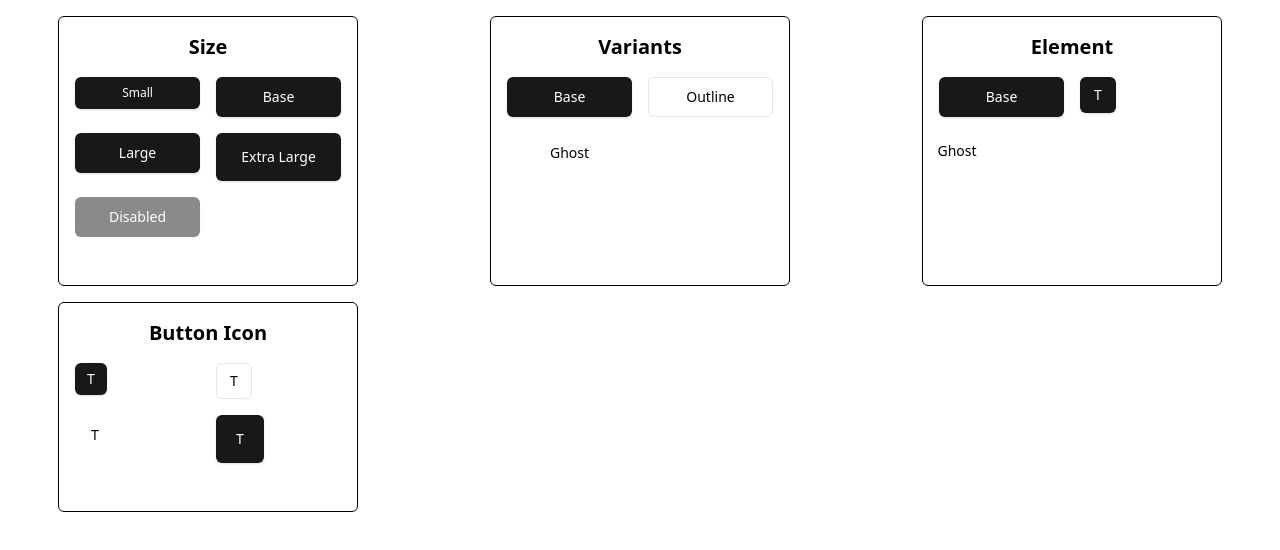
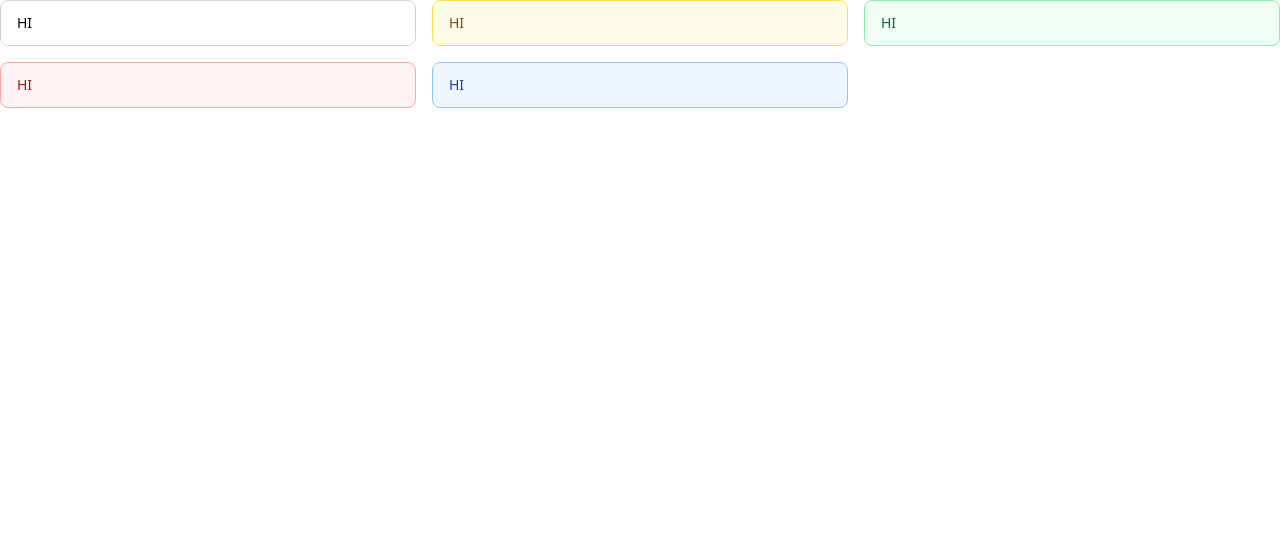
Before and after one commit to Criztiandev/FLUID-UI, a React (Vite) app: page / in a window 1280 px wide. Shown: the top 550 px of the page. Built offline with nearby package versions, Linux system fonts and the light colour scheme.

Commit message:
Alert Component is Done

```diff
--- a/src/App.tsx
+++ b/src/App.tsx
@@ -1,43 +1,16 @@
-import Button from "./components/ui/Button";
-import DisplayBlock from "./containers/DisplayBlock";
+import Alert from "./components/ui/Alert";
 
 function App() {
   return (
     <div className="grid grid-cols-3 gap-4">
-      <DisplayBlock title="Size">
-        <Button size="sm">Small</Button>
-        <Button>Base</Button>
-        <Button size="lg">Large</Button>
-        <Button size="xl">Extra Large</Button>
-        <Button disabled>Disabled</Button>
-      </DisplayBlock>
-
-      <DisplayBlock title="Variants">
-        <Button>Base</Button>
-        <Button variant="outline">Outline</Button>
-        <Button variant="ghost">Ghost</Button>
-      </DisplayBlock>
-
-      <DisplayBlock title="Element">
-        <Button>Base</Button>
-        <Button as="icon">T</Button>
-        <Button as="link">Ghost</Button>
-      </DisplayBlock>
-
-      <DisplayBlock title="Button Icon">
-        <Button as="icon" size="sm">
-          T
-        </Button>
-        <Button variant="outline" as="icon">
-          T
-        </Button>
-        <Button variant="ghost" as="icon" size="lg">
-          T
-        </Button>
-        <Button as="icon" size="xl">
-          T
-        </Button>
-      </DisplayBlock>
+      {/* <DisplayBlock title="Size"></DisplayBlock> */}
+      <Alert>HI</Alert>
+      <Alert variant="warning" border>
+        HI
+      </Alert>
+      <Alert variant="success">HI</Alert>
+      <Alert variant="danger">HI</Alert>
+      <Alert variant="info">HI</Alert>
     </div>
   );
 }
--- a/src/components/ui/Alert.tsx
+++ b/src/components/ui/Alert.tsx
@@ -1,70 +1,43 @@
-import { ReactNode, useState } from "react";
+import { HTMLAttributes, forwardRef } from "react";
 import { cn } from "../../utils/tailwind.utils";
 
-interface Base {
-  className?: string;
-  children?: ReactNode;
+interface Props extends HTMLAttributes<HTMLDivElement> {
+  variant?: "info" | "danger" | "success" | "warning" | "bland";
+  border?: boolean;
 }
 
-interface Props extends Base {
-  status?: "info" | "success" | "warning" | "error";
-  icon?: ReactNode;
-  bordered?: boolean;
-}
-
-const Alert = (props: Props) => {
-  const [active, setActive] = useState(true);
-
-  const statusStyle = {
-    info: `text-blue-80 bg-blue-50 dark:bg-gray-800 dark:text-blue-400 ${
-      props.bordered && " border border-blue-400 dark:border-blue-400"
-    }`,
-    success: `text-green-80 bg-green-50 dark:bg-gray-800 dark:text-green-400 ${
-      props.bordered && "border border-green-400 dark:border-green-400"
-    }`,
-    warning: `text-yellow-80 bg-yellow-50 dark:bg-gray-800 dark:text-yellow-400 ${
-      props.bordered && " border border-yellow-400 dark:border-yellow-400"
-    }`,
-    error: `text-red-80 bg-red-50 dark:bg-gray-800 dark:text-red-400 ${
-      props.bordered && "border border-red-400 dark:border-red-400"
-    }`,
+const variants = {
+  info: "bg-blue-50 text-sm text-blue-800",
+  danger: "bg-red-50 text-sm text-red-800",
+  success: "bg-green-50 text-sm text-green-800",
+  warning: "bg-yellow-50 text-sm text-yellow-800",
+  bland: "bg-transparent text-sm text-black-800",
 };
 
+const borderVariants = {
+  info: "border border-blue-300",
+  danger: "border border-red-300",
+  success: "border border-green-300",
+  warning: "border border-yellow-300",
+  bland: "border border-gray-300",
+};
+
+const Alert = forwardRef<HTMLDivElement, Props>(
+  ({ variant, className, ...props }, ref) => {
     const defaultStyle = cn(
-    `relative p-4 mb-4 text-sm 0 rounded-lg flex gap-4 ${
-      statusStyle[props.status || "info"]
-    }`,
-    props.className
+      `relative w-full rounded-lg px-4 py-3 text-sm
+      ${variants[variant || "bland"]}
+      ${borderVariants[variant || "bland"]}
+    `,
+      className
     );
 
     return (
-    <>
-      {active && (
-        <div className={defaultStyle} role="alert">
-          <button
-            className="absolute right-0 mr-4 cursor-pointer rounded-lg focus:ring-2 focus:ring-blue-400 p-1.5 hover:bg-blue-200 inline-flex items-center justify-center h-8 w-8 dark:bg-gray-800 dark:text-blue-400 dark:hover:bg-gray-700"
-            onClick={() => setActive(!active)}>
-            <svg
-              className="w-3 h-3"
-              aria-hidden="true"
-              xmlns="http://www.w3.org/2000/svg"
-              fill="none"
-              viewBox="0 0 14 14">
-              <path
-                stroke="currentColor"
-                stroke-linecap="round"
-                stroke-linejoin="round"
-                stroke-width="2"
-                d="m1 1 6 6m0 0 6 6M7 7l6-6M7 7l-6 6"
-              />
-            </svg>
-          </button>
-          {props.icon && <div className="flex-shrink-0">{props.icon}</div>}
+      <div ref={ref} {...props} className={defaultStyle}>
         {props.children}
       </div>
-      )}
-    </>
     );
-};
+  }
+);
 
 export default Alert;
--- /dev/null
+++ b/src/containers/panels/ButtonBlocks.tsx
@@ -0,0 +1,43 @@
+import DisplayBlock from "../DisplayBlock";
+import Button from "../../components/ui/Button";
+
+const ButtonBlocks = () => {
+  return (
+    <div>
+      {" "}
+      <DisplayBlock title="Size">
+        <Button size="sm">Small</Button>
+        <Button>Base</Button>
+        <Button size="lg">Large</Button>
+        <Button size="xl">Extra Large</Button>
+        <Button disabled>Disabled</Button>
+      </DisplayBlock>
+      <DisplayBlock title="Variants">
+        <Button>Base</Button>
+        <Button variant="outline">Outline</Button>
+        <Button variant="ghost">Ghost</Button>
+      </DisplayBlock>
+      <DisplayBlock title="Element">
+        <Button>Base</Button>
+        <Button as="icon">T</Button>
+        <Button as="link">Ghost</Button>
+      </DisplayBlock>
+      <DisplayBlock title="Button Icon">
+        <Button as="icon" size="sm">
+          T
+        </Button>
+        <Button variant="outline" as="icon">
+          T
+        </Button>
+        <Button variant="ghost" as="icon" size="lg">
+          T
+        </Button>
+        <Button as="icon" size="xl">
+          T
+        </Button>
+      </DisplayBlock>
+    </div>
+  );
+};
+
+export default ButtonBlocks;
```
Lines whose indentation alone changed are shown as unchanged.
